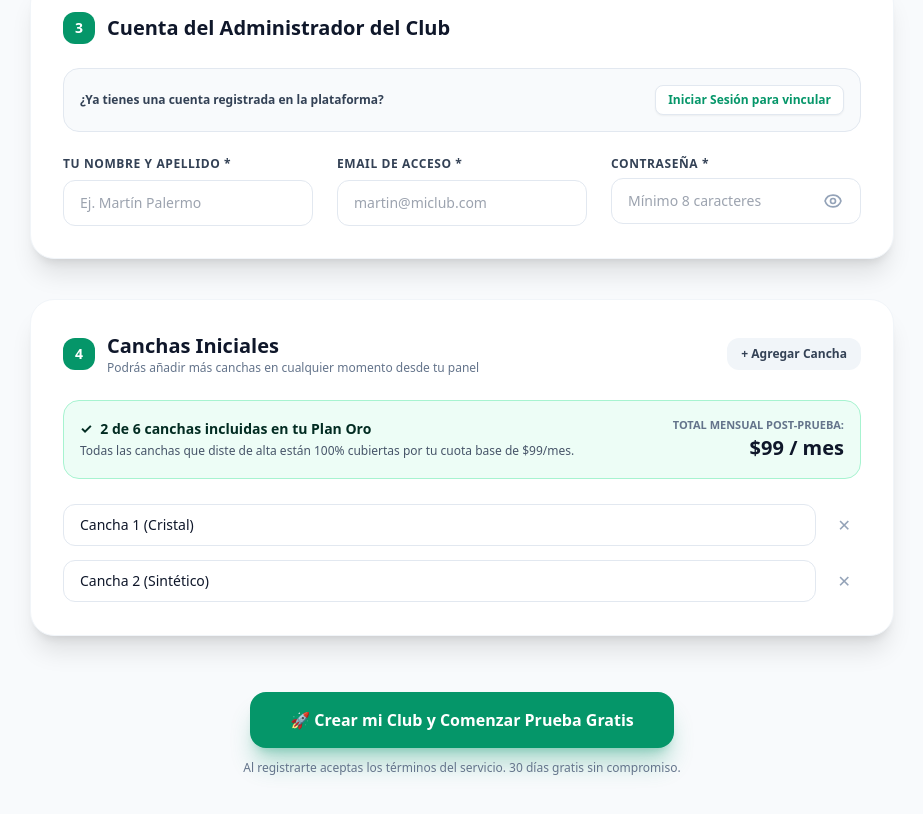
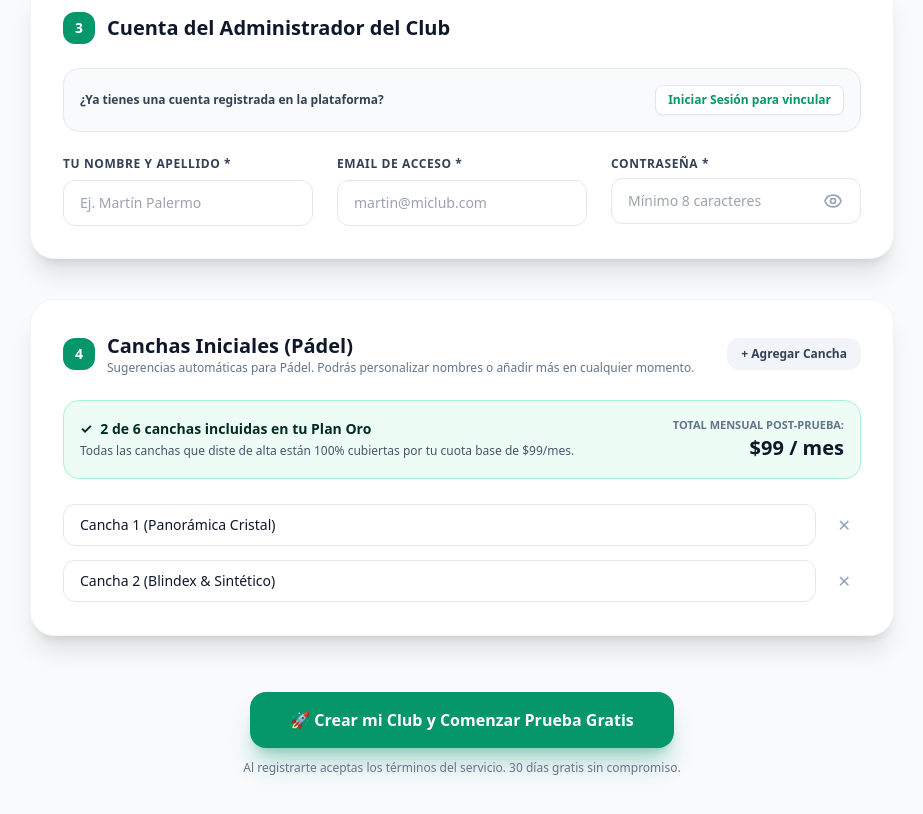
Before and after one commit to nicolasdovico/turnos, a Next.js app in the folder frontend/: page /registro-club in a window 1280 px wide. Shown: the part 1443-2257 px from the top of the page, without its empty margins (178-1101 px from the left). Built offline with nearby package versions, Linux system fonts and the light colour scheme; no server answers.

Commit message:
feat(onboarding): sugerencias de canchas y superficies reactivas segun deporte principal

```diff
--- a/frontend/app/registro-club/page.tsx
+++ b/frontend/app/registro-club/page.tsx
@@ -25,6 +25,64 @@ export interface TipoNegocioItem {
 }
 
 const API_BASE = typeof window !== "undefined" ? "/api" : (process.env.NEXT_PUBLIC_API_URL || "http://localhost:8080/api");
+
+interface DeportePreset {
+  nombre: string;
+  superficieDefault: string;
+  canchasDefault: string[];
+  sugerenciaNueva: (index: number) => string;
+}
+
+const DEPORTE_PRESETS: Record<string, DeportePreset> = {
+  futbol: {
+    nombre: "Fútbol",
+    superficieDefault: "sintetico_caucho",
+    canchasDefault: ["Cancha 1 (Fútbol 5 - Sintético)", "Cancha 2 (Fútbol 7 - Sintético)"],
+    sugerenciaNueva: (i) => `Cancha ${i} (Fútbol 5)`,
+  },
+  padel: {
+    nombre: "Pádel",
+    superficieDefault: "sintetico_wpt",
+    canchasDefault: ["Cancha 1 (Panorámica Cristal)", "Cancha 2 (Blindex & Sintético)"],
+    sugerenciaNueva: (i) => `Cancha ${i} (Cristal)`,
+  },
+  tenis: {
+    nombre: "Tenis",
+    superficieDefault: "polvo_ladrillo",
+    canchasDefault: ["Cancha 1 (Polvo de Ladrillo)", "Cancha 2 (Cemento Rápida)"],
+    sugerenciaNueva: (i) => `Cancha ${i} (Polvo de Ladrillo)`,
+  },
+  basquet: {
+    nombre: "Básquet",
+    superficieDefault: "parquet_madera",
+    canchasDefault: ["Cancha 1 (Parquet Flotante)", "Cancha 2 (Pintura Epoxi)"],
+    sugerenciaNueva: (i) => `Cancha ${i} (Parquet)`,
+  },
+  squash: {
+    nombre: "Squash",
+    superficieDefault: "parquet",
+    canchasDefault: ["Cancha 1 (Frontis Cristal)", "Cancha 2 (Estándar)"],
+    sugerenciaNueva: (i) => `Cancha ${i} (Squash)`,
+  },
+  pickleball: {
+    nombre: "Pickleball",
+    superficieDefault: "resina_acrilica",
+    canchasDefault: ["Cancha 1 (Hard Court)", "Cancha 2 (Resina Acrílica)"],
+    sugerenciaNueva: (i) => `Cancha ${i} (Pickleball)`,
+  },
+  voley: {
+    nombre: "Vóley",
+    superficieDefault: "parquet",
+    canchasDefault: ["Cancha 1 (Indoor Salón)", "Cancha 2 (Beach Arena)"],
+    sugerenciaNueva: (i) => `Cancha ${i} (Vóley)`,
+  },
+  multideporte: {
+    nombre: "Multideporte",
+    superficieDefault: "cemento",
+    canchasDefault: ["Cancha 1 (Multiuso)", "Cancha 2 (Multiuso)"],
+    sugerenciaNueva: (i) => `Cancha ${i} (Multiuso)`,
+  },
+};
 
 export default function RegistroClubPage() {
   const router = useRouter();
@@ -81,8 +139,15 @@ export default function RegistroClubPage() {
   const [direccion, setDireccion] = useState("");
   const [telefono, setTelefono] = useState("");
 
-  // Canchas iniciales
-  const [canchas, setCanchas] = useState<string[]>(["Cancha 1 (Cristal)", "Cancha 2 (Sintético)"]);
+  // Canchas iniciales contextualizadas por deporte
+  const [canchas, setCanchas] = useState<string[]>(DEPORTE_PRESETS.padel.canchasDefault);
+
+  // Cambiar canchas por defecto al cambiar el deporte principal
+  const handleDeporteChange = (nuevoDeporte: string) => {
+    setDeporte(nuevoDeporte);
+    const preset = DEPORTE_PRESETS[nuevoDeporte] || DEPORTE_PRESETS.multideporte;
+    setCanchas([...preset.canchasDefault]);
+  };
 
   // Guest admin inputs
   const [nombreAdmin, setNombreAdmin] = useState("");
@@ -208,7 +273,9 @@ export default function RegistroClubPage() {
 
   // Court management
   const addCancha = () => {
-    setCanchas([...canchas, `Cancha ${canchas.length + 1}`]);
+    const preset = DEPORTE_PRESETS[deporte] || DEPORTE_PRESETS.multideporte;
+    const nuevoNombre = preset.sugerenciaNueva(canchas.length + 1);
+    setCanchas([...canchas, nuevoNombre]);
   };
 
   const removeCancha = (idx: number) => {
@@ -250,6 +317,8 @@ export default function RegistroClubPage() {
 
     setIsSubmitting(true);
 
+    const preset = DEPORTE_PRESETS[deporte] || DEPORTE_PRESETS.multideporte;
+
     const payload: any = {
       nombre_club: nombreClub,
       subdominio: subdominio,
@@ -263,7 +332,7 @@ export default function RegistroClubPage() {
       canchas: canchas.map((name) => ({
         nombre: name,
         deporte: deporte,
-        tipo_superficie: "cristal",
+        tipo_superficie: preset.superficieDefault,
         precio: 8000,
       })),
     };
@@ -515,14 +584,16 @@ export default function RegistroClubPage() {
               </label>
               <select
                 value={deporte}
-                onChange={(e) => setDeporte(e.target.value)}
+                onChange={(e) => handleDeporteChange(e.target.value)}
                 className="w-full rounded-xl border border-slate-200 px-4 py-3 text-slate-900 text-sm focus:border-emerald-500 focus:outline-none focus:ring-2 focus:ring-emerald-500/20 transition bg-white"
               >
                 <option value="padel">Pádel</option>
                 <option value="tenis">Tenis</option>
                 <option value="futbol">Fútbol 5 / 7</option>
+                <option value="basquet">Básquet</option>
                 <option value="squash">Squash</option>
                 <option value="pickleball">Pickleball</option>
+                <option value="voley">Vóley</option>
                 <option value="multideporte">Multideporte</option>
               </select>
             </div>
@@ -779,8 +850,12 @@ export default function RegistroClubPage() {
                     4
                   </span>
                   <div>
-                    <h2 className="text-xl font-bold text-slate-900">Canchas Iniciales</h2>
-                    <p className="text-xs text-slate-500">Podrás añadir más canchas en cualquier momento desde tu panel</p>
+                    <h2 className="text-xl font-bold text-slate-900">
+                      Canchas Iniciales ({DEPORTE_PRESETS[deporte]?.nombre || "Deporte"})
+                    </h2>
+                    <p className="text-xs text-slate-500">
+                      Sugerencias automáticas para {DEPORTE_PRESETS[deporte]?.nombre || "tu club"}. Podrás personalizar nombres o añadir más en cualquier momento.
+                    </p>
                   </div>
                 </div>
                 <button
```
Also changed, not shown: 1 other file (tests, documents, lock files or other folders).
